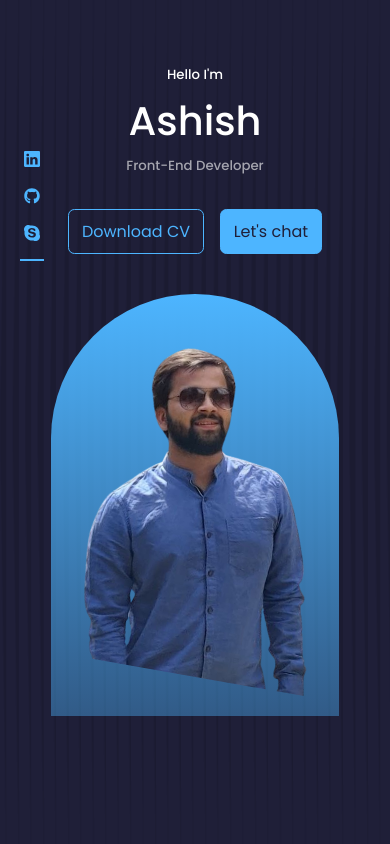
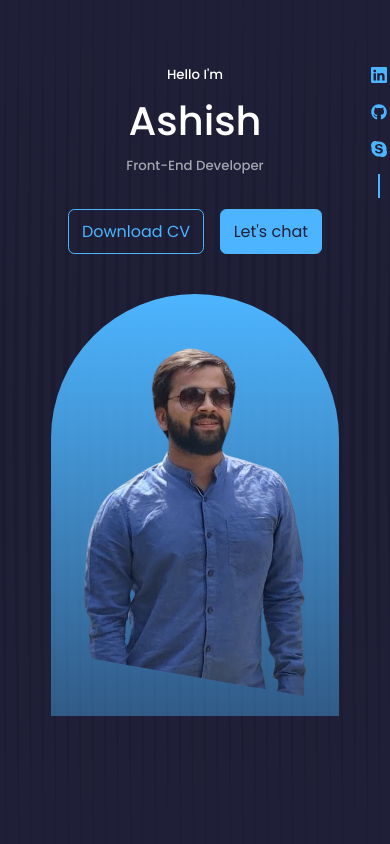
Before and after one commit to ash14ish/My-Portfolio, a React (Create React App) app: page / in a window 390 px wide. Shown: the top 844 px of the page. Built offline with nearby package versions, Linux system fonts and the light colour scheme.

Commit message:
portfolio

```diff
--- a/src/components/Home/Home.css
+++ b/src/components/Home/Home.css
@@ -85,13 +85,8 @@ header {
   }
 
   .header__socials {
-    top: 10vh;
-  }
-
-  .header__socials::after {
-    content: "";
-    width: 1.5rem;
-    height: 2px;
+    top: 0;
+    left: 100%;
   }
 }
 
```
